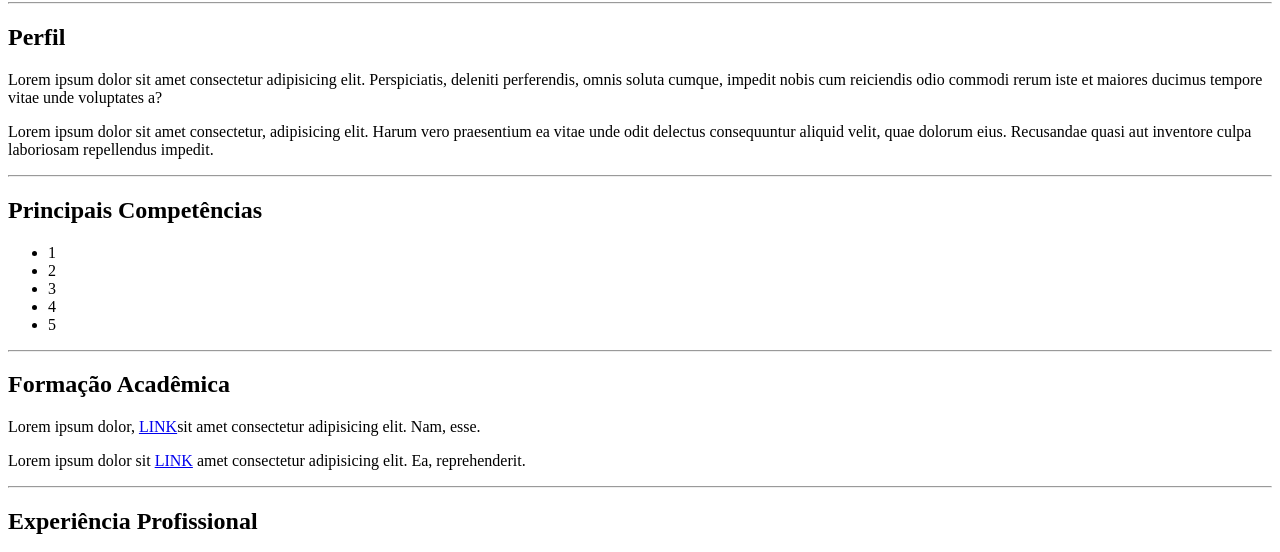
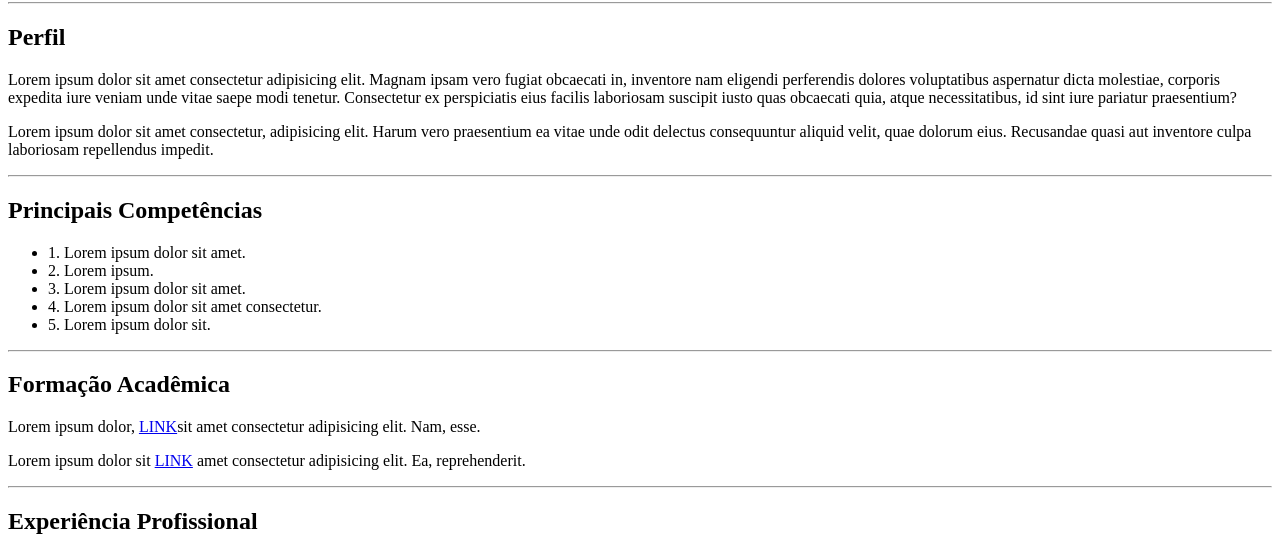
Before and after one commit to JoaoGuimaraesTDS2023/CurriculoJohnnyFive-DesenvolvimentoWeb, a plain HTML site: page trabalho1/index.html in a window 1280 px wide. Shown: the part 210-762 px from the top of the page. Drawn offline with Linux system fonts and the light colour scheme.

Commit message:
adicionando alguns lorem

```diff
--- a/trabalho1/index.html
+++ b/trabalho1/index.html
@@ -13,25 +13,25 @@
 
         <h2>Perfil</h2>
 
-        <p>Lorem ipsum dolor sit amet consectetur adipisicing elit. Perspiciatis, deleniti perferendis, omnis soluta cumque, impedit nobis cum reiciendis odio commodi rerum iste et maiores ducimus tempore vitae unde voluptates a?</p>
+        <p>Lorem ipsum dolor sit amet consectetur adipisicing elit. Magnam ipsam vero fugiat obcaecati in, inventore nam eligendi perferendis dolores voluptatibus aspernatur dicta molestiae, corporis expedita iure veniam unde vitae saepe modi tenetur. Consectetur ex perspiciatis eius facilis laboriosam suscipit iusto quas obcaecati quia, atque necessitatibus, id sint iure pariatur praesentium?</p>
         <p>Lorem ipsum dolor sit amet consectetur, adipisicing elit. Harum vero praesentium ea vitae unde odit delectus consequuntur aliquid velit, quae dolorum eius. Recusandae quasi aut inventore culpa laboriosam repellendus impedit.</p>
         <hr>
 
         <h2>Principais Competências</h2>
 
         <ul>
-            <li>1</li>
-            <li>2</li>
-            <li>3</li>
-            <li>4</li>
-            <li>5</li>
+            <li>1. Lorem ipsum dolor sit amet.</li>
+            <li>2. Lorem ipsum.</li>
+            <li>3. Lorem ipsum dolor sit amet.</li>
+            <li>4. Lorem ipsum dolor sit amet consectetur.</li>
+            <li>5. Lorem ipsum dolor sit.</li>
         </ul>
         <hr>
 
         <h2>Formação Acadêmica</h2>
 
-        <p>Lorem ipsum dolor, <a href="https://google.com">LINK</a>sit amet consectetur adipisicing elit. Nam, esse.</p>
-        <p>Lorem ipsum dolor sit <a href="https://google.com">LINK</a> amet consectetur adipisicing elit. Ea, reprehenderit.</p>
+        <p>Lorem ipsum dolor, <a href="https://example.com/">LINK</a>sit amet consectetur adipisicing elit. Nam, esse.</p>
+        <p>Lorem ipsum dolor sit <a href="https://example.com/">LINK</a> amet consectetur adipisicing elit. Ea, reprehenderit.</p>
         <hr>
 
         <h2>Experiência Profissional</h2>
@@ -55,7 +55,7 @@
                 <li>ex1</li>
             </ul>
 
-            <a href="experiencia.html">experiencias</a>
+            <a href="experiencia.html">Experiencias</a>
         </ol>
 
         <hr>
```
Also changed, not shown: trabalho1/experiencia.html (+19 -6 lines).
